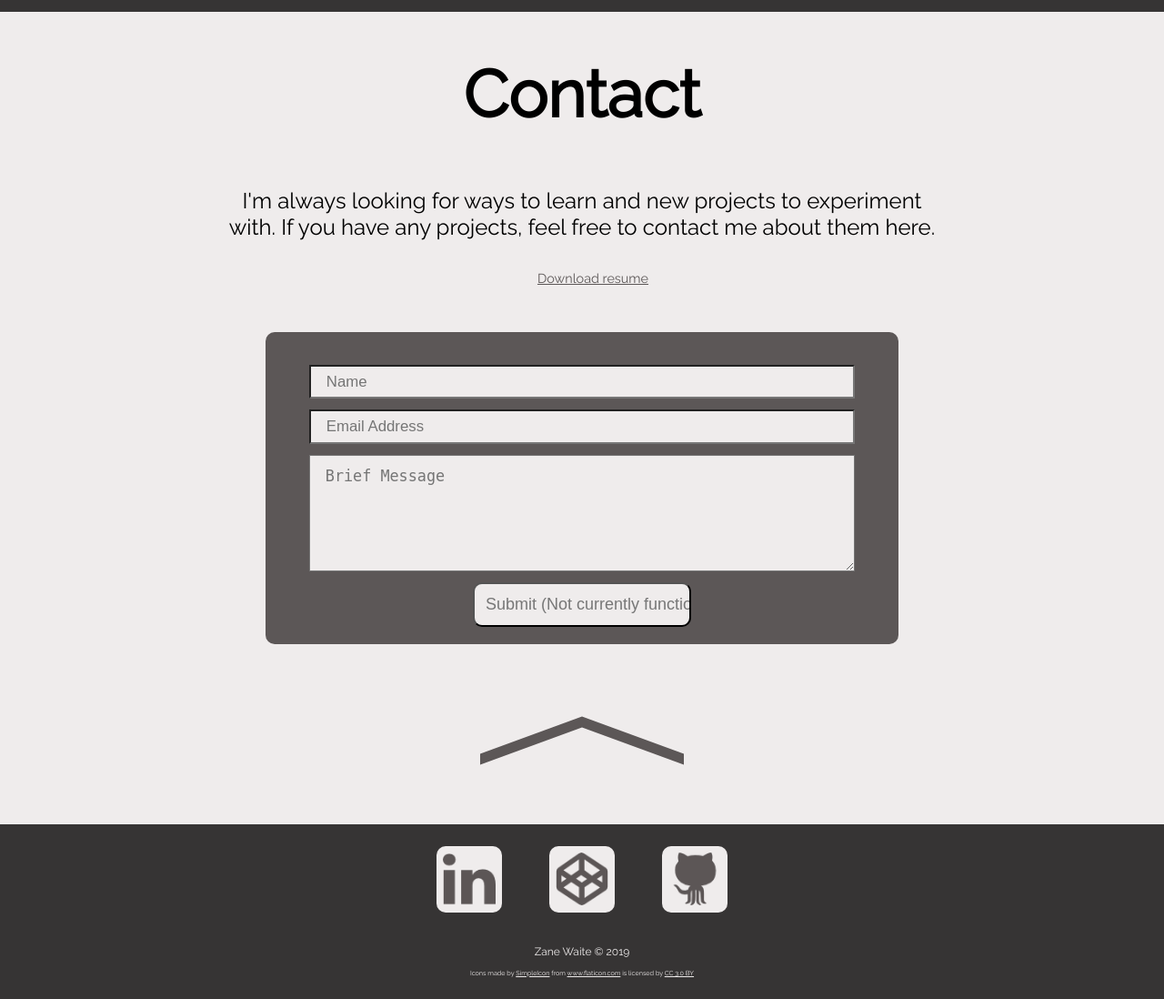
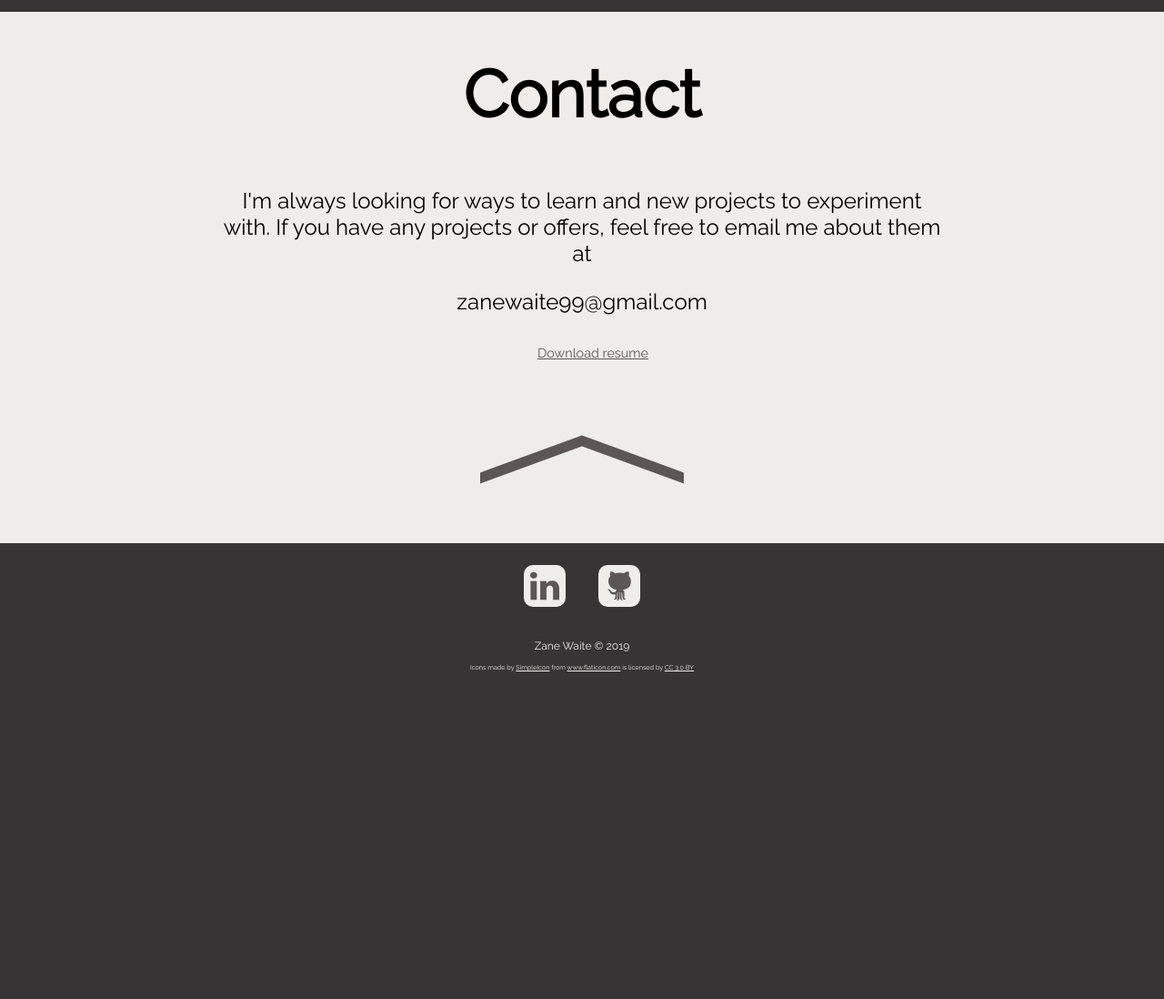
Before and after one commit to zmwaite182/zmwaite182.github.io, a PHP site: page / in a window 1280 px wide. Shown: the part 3310-4408 px from the top of the page at 91% size. After the commit the page ends 4048 px from the top, so only its background shows below. Run offline with PHP 8.4, Linux system fonts and the light colour scheme.

Commit message:
Remove codepen \n Add smooth scrolling \n Simplify contact section \n

```diff
--- a/app.css
+++ b/app.css
@@ -17,6 +17,7 @@
 html {
   font-family: "Raleway", sans-serif;
   font-size: 24px;
+  scroll-behavior: smooth;
 }
 
 body {
@@ -296,7 +297,7 @@ textarea {
 #anchor-container {
   display: flex;
   justify-content: space-between;
-  width: 25%;
+  width: 10%;
   margin: 0 auto;
   padding-top: 1rem;
 }
@@ -304,7 +305,7 @@ textarea {
   background-color: #efecec;
   padding: 0.3rem;
   border-radius: 10px;
-  height: 58px;
+  height: 32px;
 }
 
 footer p {
@@ -314,7 +315,7 @@ footer p {
   margin-top: 1.5rem;
 }
 footer img {
-  width: 58px;
+  width: 32px;
 }
 footer div:nth-last-child(1) {
   font-size: 0.3rem;
--- a/app.sass
+++ b/app.sass
@@ -65,6 +65,7 @@ $font-size: 24px
 html
   font-family: $font-stack
   font-size: $font-size
+  scroll-behavior: smooth
 
 body
   background-color: $darkgray
@@ -260,14 +261,14 @@ textarea
 #anchor-container
   display: flex
   justify-content: space-between
-  width: 25%
+  width: 10%
   margin: 0 auto
   padding-top: 1rem
   a
     background-color: $offwhite
     padding: 0.3rem
     border-radius: 10px
-    height: 58px
+    height: 32px
 footer
   p
     text-align: center
@@ -275,7 +276,7 @@ footer
     font-size: 0.5rem
     margin-top: 1.5rem
   img
-    width: 58px
+    width: 32px
   div:nth-last-child(1)
     font-size: 0.3rem
     color: $offwhite
--- a/index.html
+++ b/index.html
@@ -80,22 +80,17 @@
 
     <section id="contact">
       <h1>Contact</h1>
-      <p>I&apos;m always looking for ways to learn and new projects to experiment with. If you have any projects, feel free to contact me about them here.</p>
+      <p>I'm always looking for ways to learn and new projects to experiment with. If you have any projects or offers, feel free to email me about them at</p>
+      <p>zanewaite99@gmail.com</p>
       <a href="resume.docx" download="zwaite_resume.docx" class="download">Download resume</a>
-      <form method="post" action="index.php">
-        <input placeholder="Name" type="text" name="name" required>
-        <input placeholder="Email Address" type="email" name="email" required>
-        <textarea placeholder="Brief Message" name="message" maxlength="500" required></textarea>
-        <input type="submit" name="submit" value="Submit (Not currently functional)">
-      </form>
       <a href="#home" class="chevron-4"></a>
     </section>
+
   </main>
 
   <footer>
     <div id="anchor-container">
       <a href="https://www.linkedin.com/in/zane-waite-33704a173/"><img src="images/linkedin-logo.png" alt="LinkedIn icon"></a>
-      <a href="https://codepen.io/zanewaite99/"><img src="images/codepen-logo.png" alt="Codepen icon"></a>
       <a href="https://github.com/zmwaite182"><img src="images/github-logo.png" alt="Github icon"></a>
     </div>
     <p>Zane Waite &copy; 2019</p>
```
Also changed, not shown: 1 other file.
